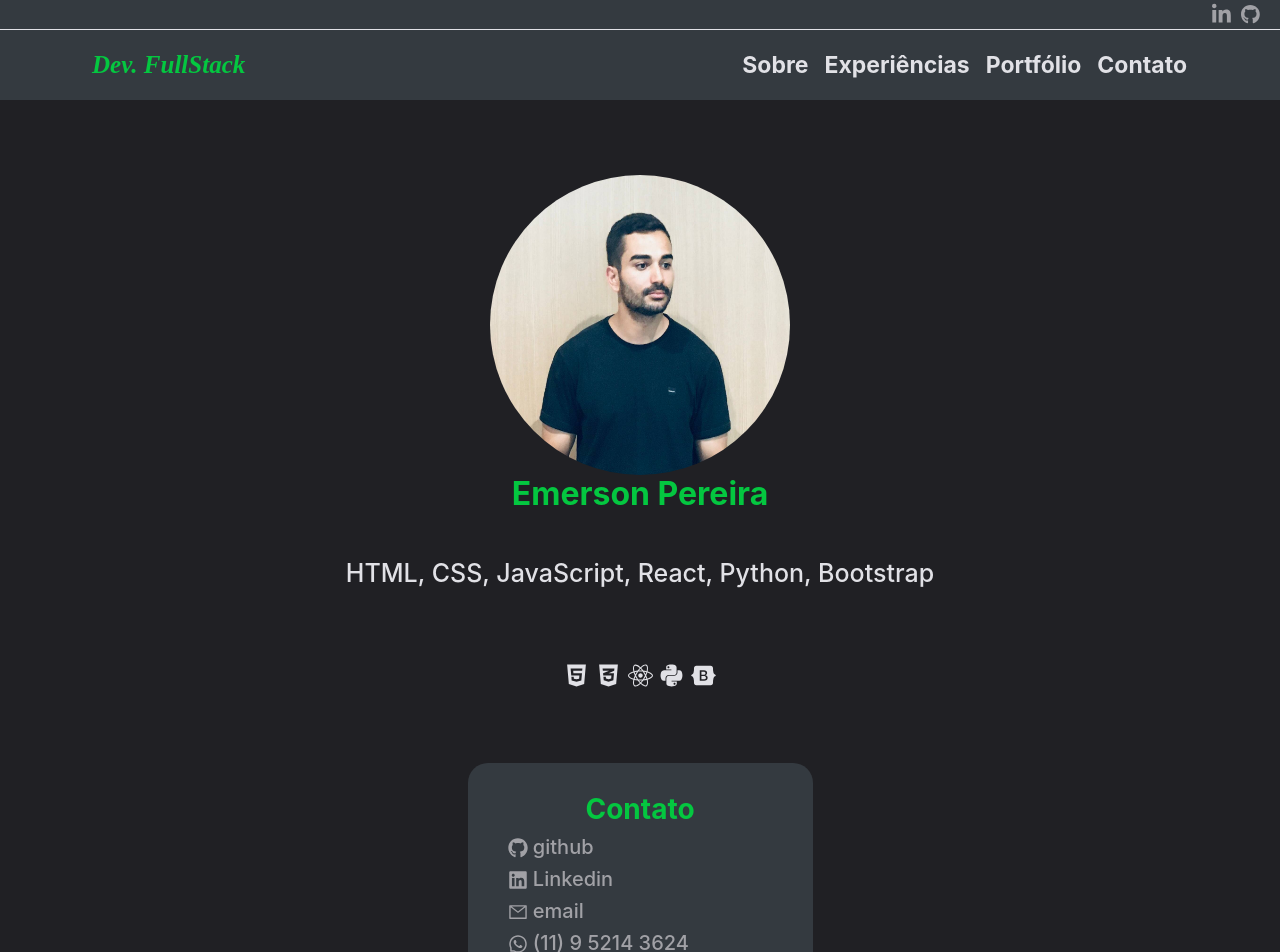
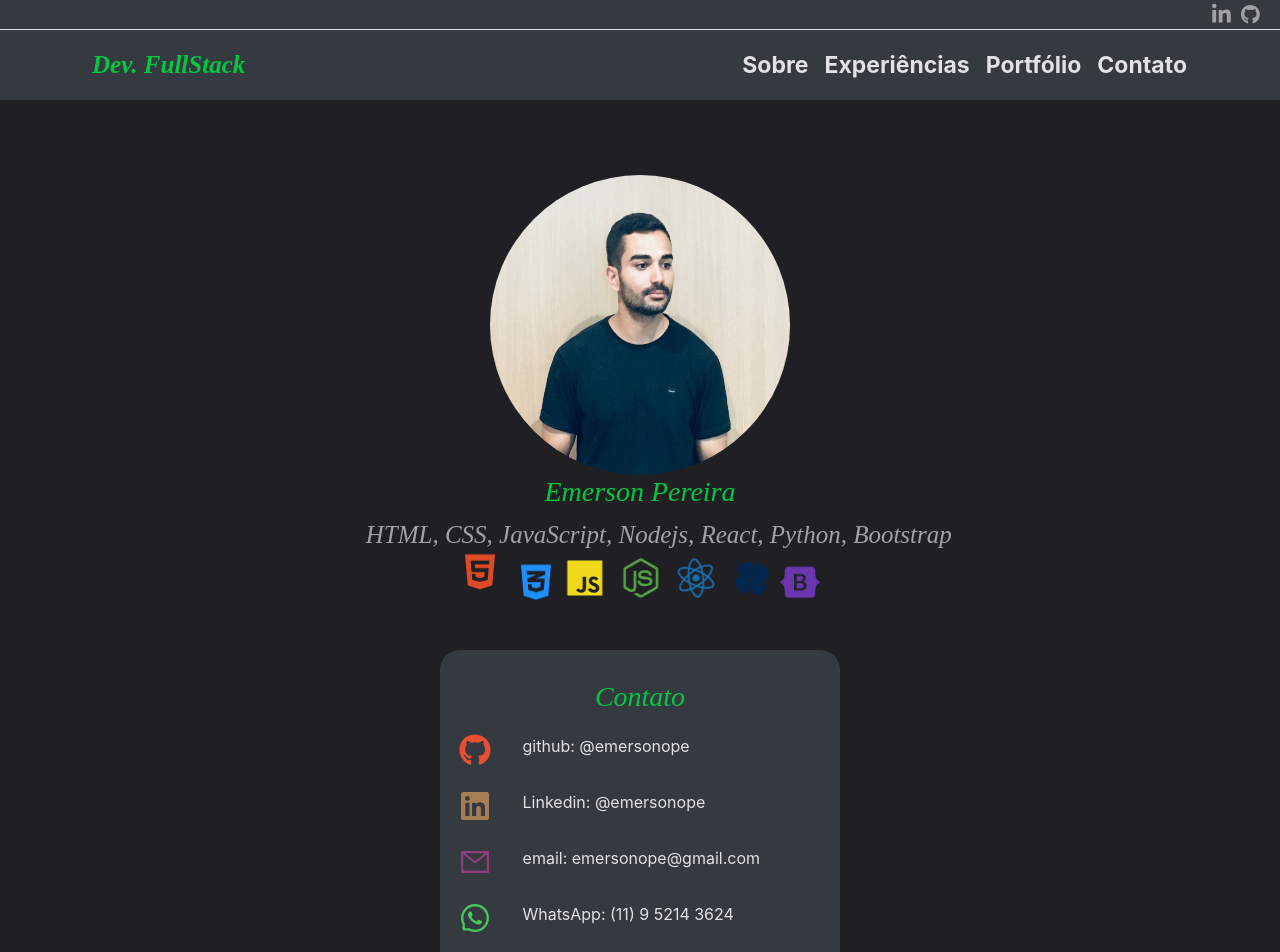
Before and after one commit to emersonope/emersonope.com, a React (Create React App) app: page /contact in a window 1280 px wide. Shown: the top 952 px of the page. Built offline with nearby package versions, Linux system fonts and the light colour scheme.

Commit message:
ajuste card contato e home

```diff
--- a/src/pages/contact/card/index.js
+++ b/src/pages/contact/card/index.js
@@ -1,16 +1,18 @@
-import { Col, Row } from "react-bootstrap";
+import { Col, Row, Table } from "react-bootstrap";
 import styled from 'styled-components';
 
 import React from 'react';
 
+import { IconContext } from "react-icons";
 import { AiOutlineMail, AiOutlineWhatsApp } from 'react-icons/ai';
 import { FaGithub, FaLinkedin} from 'react-icons/fa';
 
 
 const Card = styled.div`
     &{
-        max-width: 345px;
-        width: 90%;
+        text-align: left;
+        max-width: 400px;
+        width: 100%;
         heigt: 100%;
         margin-top: 40px;
         margin-right: auto;
@@ -24,28 +26,22 @@ const Card = styled.div`
         filter: blur(15px);
     }
     @media (max-width: 600px) {
+        max-width: 310px;
+        text-align: left;
         height: 100%;
+        width: 100%;
+
     }
 `;
 
-const Card1 = styled.div`
+const Title = styled.h2`
     &{
-        margin-top: 40px;
-        margin-right: auto;
-        margin-left: auto;
-        margin-bottom: 0px;
-        padding: 30px;
-        border-radius: 20px;
-        overflow: hidden;
+        text-align: center;
+        font-size: 28px;
+        color: #04C740;
+        font-family: times new roman;
+        font-style: italic;
     }
-
-`;
-
-const Title = styled.h2`
-    font-size: 28px;
-    color: #04C740;
-    font-weight: bold;
-    text-align: center;
 `;
 
 const Linha = styled(Row)`
@@ -93,6 +89,47 @@ const Texto = styled.h4`
     }
 `;
 
+const Tab = styled(Table)``;
+
+const TabTd = styled.td`
+    &{
+        border-top: none !important;
+        color: #E1E1E6;
+    }
+    &:hover {
+        color: #8257E6;
+    }
+
+`;
+
+const TabTh = styled.th`
+    display: flex;
+    border-top: none !important;
+    justify-content: center;
+    align-items: center;
+`;
+
+const MyProvider = ({className, children}) => <IconContext.Provider value={{className}}> {children} </IconContext.Provider>
+
+const IconGit = styled(MyProvider)`
+    color: rgb(91%, 31%, 19%);
+    font-size: 2em;
+`;
+
+const IconLn = styled(MyProvider)`
+    color: rgb(65%, 49%, 33%);
+    font-size: 2em;
+`;
+
+const IconMail = styled(MyProvider)`
+    color: rgb(58%, 24%, 49%);
+    font-size: 2em;
+`;
+const IconWhats = styled(MyProvider)`
+    color: rgb(28%, 78%, 34%);
+    font-size: 2em;
+`;
+
 
 
 const CardContato = (props) => {
@@ -106,17 +143,48 @@ const CardContato = (props) => {
                             <Title> {props.titulo} </Title>
                 </Coluna>
                 <Coluna xl={12}>
-                        <Linha>
-                                <Texto onClick={() => window.open(props.git)}> <FaGithub /> {props.github}</Texto>
-                                <Texto onClick={() => window.open(props.lnk)}> <FaLinkedin /> {props.ln}</Texto>
-                                <Texto onClick={() => window.open('mailto:emersonope@gmail.com')}> <AiOutlineMail /> {props.email}</Texto>
-                                <Texto onClick={() => window.open(props.zap)}>  <AiOutlineWhatsApp /> {props.whats} </Texto>
-                        </Linha>
-               </Coluna>
+                    <Linha>
+                        <Tab>
+                            <tbody>
+                                <tr>
+                                    <TabTh>
+                                        <IconGit >
+                                            <FaGithub />
+                                        </IconGit>
+                                    </TabTh>
+                                    <TabTd onClick={() => window.open(props.git)}> {props.github} </TabTd>
+                                </tr>
+                                <tr>
+                                    <TabTh>
+                                        <IconLn >
+                                            <FaLinkedin />
+                                        </IconLn>
+                                    </TabTh>
+                                    <TabTd onClick={() => window.open(props.lnk)}> {props.ln} </TabTd>
+                                </tr>
+                                <tr>
+                                    <TabTh>
+                                        <IconMail >
+                                            <AiOutlineMail />
+                                        </IconMail>
+                                    </TabTh>
+                                    <TabTd onClick={() => window.open('mailto:emersonope@gmail.com')}> {props.email} </TabTd>
+                                </tr>
+                                <tr>
+                                    <TabTh>
+                                        <IconWhats >
+                                            <AiOutlineWhatsApp />
+                                        </IconWhats>
+                                    </TabTh>
+                                    <TabTd onClick={() => window.open(props.zap)}> {props.whats} </TabTd>
+                                </tr>
+                            </tbody>
+                        </Tab>
+                    </Linha>
+                </Coluna>
             </Linha>
         </Card>
       )
   };
 
-
   export default CardContato;
--- a/src/pages/contact/contact/index.js
+++ b/src/pages/contact/contact/index.js
@@ -1,7 +1,10 @@
 import { Row, Col } from "react-bootstrap";
-import styled from 'styled-components';
+import styled, { keyframes } from 'styled-components';
 import React from 'react';
-import { FaHtml5 , FaCss3Alt, FaReact, FaPython, FaBootstrap } from 'react-icons/fa';
+
+import { IconContext } from "react-icons";
+import { IoLogoJavascript } from "react-icons/io5";
+import { FaHtml5 , FaCss3Alt, FaReact, FaNodeJs, FaPython, FaBootstrap  } from 'react-icons/fa';
 
 const Section1 = styled.div`
     justify-content: center;
@@ -9,16 +12,12 @@ const Section1 = styled.div`
     margin: 50px 20px 0;
 `;
 
-const Title = styled.h1`
+const Title = styled.h2`
     &{
-        margin-bottom: 10px;
-        font-size: 32px;
-        font-weight: bold;
+        font-size: 28px;
         color: #04C740;
-        text-align: center;
-    }
-    @media (max-width: 600px) {
-        font-size: 32px;
+        font-family: times new roman;
+        font-style: italic;
     }
 `;
 
@@ -31,17 +30,44 @@ const Foto = styled.img`
     border-radius: 50%;
 `;
 
-const Texto = styled.h3`
-    margin-top: 35px;
-    margin-bottom: 35px;
-    margin-left: 50px;
-    margin-right: 50px;
-    font-size: 25px;
-    color: #E1E1E6;
+const Texto = styled.h4`
+    &{
+        display: flex;
+        margin-right: 40px;
+        margin-left: 40px;
+        text-indent: 1.5em;
+        font-family: times new roman;
+        font-style: italic;
+        font-size: 25px;
+        color: #A1A1A6;
+        text-align: center;
+        align-items: center;
+        justify-content: center;
+    }
+    @media (max-width: 600px) {
+        font-size: 18px;
+        text-align: center;
+        align-items: center;
+        justify-content: center;
+    }
 `;
 
 const Linha = styled(Row)`
-    margin: 0;
+    &{
+        margin: 0;
+        height: 50%;
+        margin-top: auto;
+        margin-bottom: 4px;
+        align-items: center;
+        justify-content: center;
+    }
+    @media (max-width: 600px) {
+        height: 100%;
+        width: 100%;
+        text-align: center;
+        justify-content: center;
+
+    }
 `;
 
 const Coluna = styled(Col)`
@@ -51,6 +77,126 @@ const Coluna = styled(Col)`
     text-align: center;
     width: 100%;
     padding: 0;
+    margin: 0;
+`;
+
+/* animações */
+const animate = keyframes`
+    from {
+        transform: rotate(0deg);
+    }
+    to {
+        transform: rotate(360deg);
+    }
+`;
+const animate1 = keyframes`
+    0% { transform: rotate(0deg); }
+    50% { transform: rotate(180deg); }
+    100% { transform: rotate(0deg);}
+`;
+
+const bounce = keyframes`
+    0% { transform: translateY(0px); }
+    50% { transform: translateY(-7px) }
+    100% {transform: translateY(0px) }
+}
+`;
+const bounce1 = keyframes`
+    0% { transform: translateY(0px); }
+    50% { transform: translateY(7px) }
+    80% { transform: translateY(-7px) }
+    100% {transform: translateY(0px) }
+}
+`;
+
+const goBack = keyframes`
+    0% { transform: translateX(4px);; }
+    50% { transform: translateX(0); }
+    100% {transform: translateX(4px); }
+`;
+
+
+const HtmlIcon = styled(FaHtml5)`
+   animation: ${bounce}  10s linear infinite;
+`;
+
+const ReactIcon = styled(FaReact)`
+   animation: ${animate} 4s linear infinite;
+`;
+
+const CssIcon = styled(FaCss3Alt)`
+   animation: ${bounce1} 10s linear infinite;
+`;
+const BtsIcon = styled(FaBootstrap)`
+   animation: ${bounce1} 10s linear infinite;
+`;
+
+const PyIcon = styled(FaPython)`
+   animation: ${animate1} 4s linear infinite;
+`;
+
+const NjsIcon = styled(FaNodeJs)`
+   animation: ${goBack} 4s linear infinite;
+`;
+
+const JsIcon = styled(IoLogoJavascript)`
+   animation: ${goBack} 4s linear infinite;
+`;
+
+const MyProvider = ({className, children}) => <IconContext.Provider value={{className}}> {children} </IconContext.Provider>
+
+const IconHtml = styled(MyProvider)`
+    color: rgb(221, 75, 37);
+    font-size: 2.5em;
+    margin-right: 8px;
+    margin-left: 8px;
+    margin-bottom: 8px;
+`;
+
+const IconCss = styled(MyProvider)`
+    color: rgb(12%, 56%, 100%);
+    font-size: 2.5em;
+    margin-right: 8px;
+    margin-left: 8px;
+    margin-bottom: 8px;
+`;
+
+const IconNode = styled(MyProvider)`
+    color: rgb(33%, 63%, 27%);
+    font-size: 2.5em;
+    margin-right: 8px;
+    margin-left: 8px;
+    margin-bottom: 8px;
+`;
+
+const IconReact = styled(MyProvider)`
+    color: rgb(8%, 45%, 71%);
+    font-size: 2.5em;
+    margin-right: 8px;
+    margin-left: 8px;
+    margin-bottom: 8px;
+`;
+
+const IconPy = styled(MyProvider)`
+    color: rgb(0%, 15%, 31%);
+    font-size: 2.5em;
+    margin-right: 8px;
+    margin-left: 8px;
+    margin-bottom: 8px;
+`;
+
+const IconBtp = styled(MyProvider)`
+    color: rgb(42%, 21%, 68%);
+    font-size: 2.5em;
+    margin-right: 8px;
+    margin-bottom: 8px;
+`;
+
+const IconJs = styled(MyProvider)`
+    color: rgb(94%, 85%, 11%);
+    font-size: 2.5em;
+    margin-right: 8px;
+    margin-bottom: 8px;
 `;
 
 const Contact = (props) => {
@@ -69,7 +215,29 @@ const Contact = (props) => {
                 <Texto>{props.texto}</Texto>
             </Coluna>
             <Coluna xl={12}>
-                <Texto><FaHtml5 /> <FaCss3Alt /> < FaReact /> <FaPython /> < FaBootstrap />{props.texto1}</Texto>
+                <Linha>
+                    <IconHtml>
+                        <HtmlIcon />
+                    </IconHtml>
+                    <IconCss>
+                        <CssIcon />
+                    </IconCss>
+                    <IconJs>
+                        <JsIcon />
+                    </IconJs>
+                    <IconNode>
+                        <NjsIcon />
+                    </IconNode>
+                    <IconReact>
+                        <ReactIcon />
+                    </IconReact>
+                    <IconPy>
+                        <PyIcon />
+                    </IconPy>
+                    <IconBtp>
+                        <BtsIcon />
+                    </IconBtp>
+                </Linha>
             </Coluna>
         </Linha>
       </Section1>
--- a/src/pages/contact/index.js
+++ b/src/pages/contact/index.js
@@ -14,11 +14,11 @@ const Contact = () => {
     return (
         <Section1>
             <Contact1 titulo={'Emerson Pereira'}
-            foto={ImgFoto} texto={'HTML, CSS, JavaScript, React, Python, Bootstrap'}
+            foto={ImgFoto} texto={'HTML, CSS, JavaScript, Nodejs, React, Python, Bootstrap'}
             texto1={''} />
 
-            <CardContato  titulo='Contato' whats={'(11) 9 5214 3624'}
-            github={'github'} ln={'Linkedin'} email={'email'}
+            <CardContato  titulo='Contato' whats={'WhatsApp: (11) 9 5214 3624'}
+            github={'github: @emersonope'} ln={'Linkedin: @emersonope'} email={'email: emersonope@gmail.com'}
             git={'https://github.com/emersonope'}
             lnk={'https://www.linkedin.com/in/emersonope/'}
             mail={'emersonope@gmail.com'}
--- a/src/pages/home/technologies/index.js
+++ b/src/pages/home/technologies/index.js
@@ -1,5 +1,5 @@
 import { Col, Row } from "react-bootstrap";
-import styled, {keyframes } from 'styled-components';
+import styled, { keyframes } from 'styled-components';
 
 import React from 'react';
 
```
Also changed, not shown: src/pages/home/degree/tabela/index.js (+6 -13 lines). Lines whose indentation alone changed are shown as unchanged.
